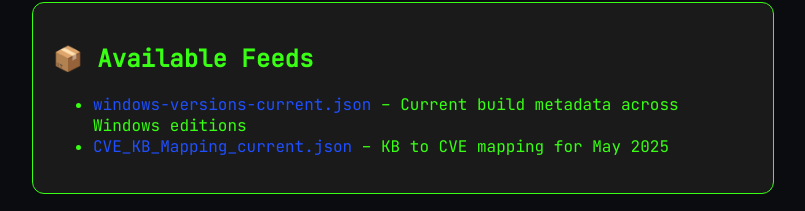
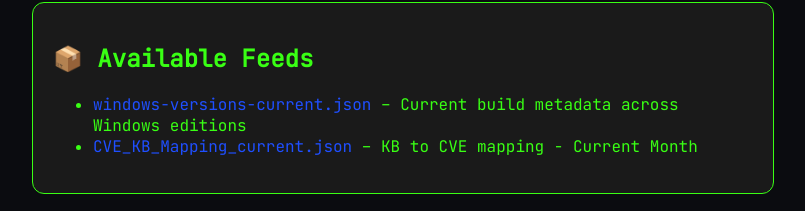
Before and after one commit to ZentrixLabs/windows-version-feed, a plain HTML site: page index.html in a window 1280 px wide. Shown: the part 209-420 px from the top of the page, without its empty margins (237-1042 px from the left). Drawn offline with Linux system fonts and the light colour scheme.

Commit message:
Update index.html

```diff
--- a/index.html
+++ b/index.html
@@ -84,7 +84,7 @@
     <h2>📦 Available Feeds</h2>
     <ul>
       <li><a href="windows-versions.json">windows-versions-current.json</a> – Current build metadata across Windows editions</li>
-      <li><a href="CVE_KB_Mapping_2025-May.json">CVE_KB_Mapping_current.json</a> – KB to CVE mapping for May 2025</li>
+      <li><a href="CVE_KB_Mapping_current.json">CVE_KB_Mapping_current.json</a> – KB to CVE mapping - Current Month</li>
     </ul>
   </div>
 
```
